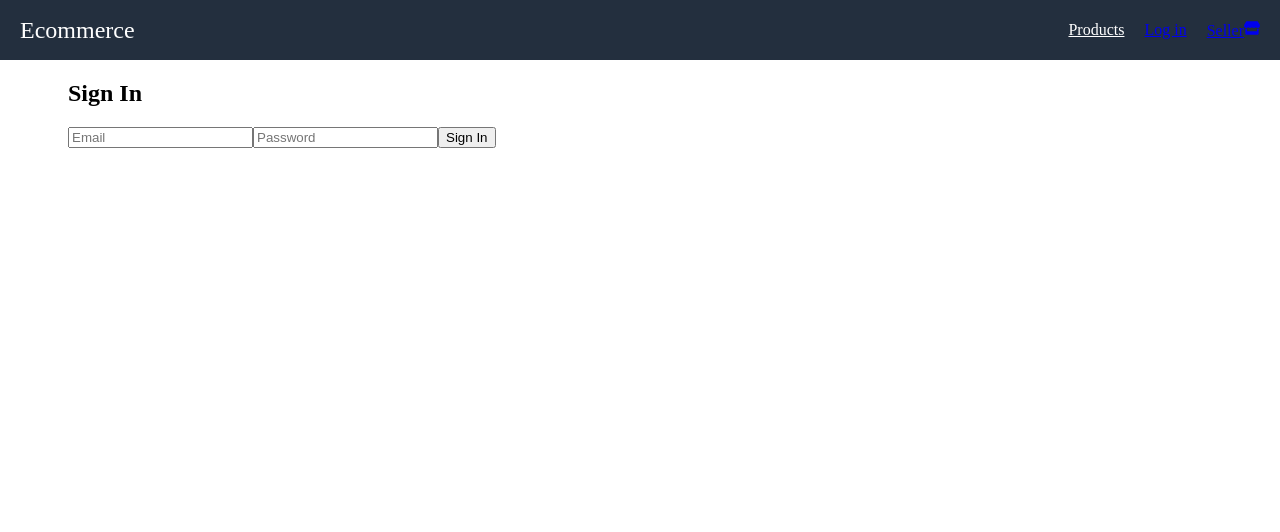
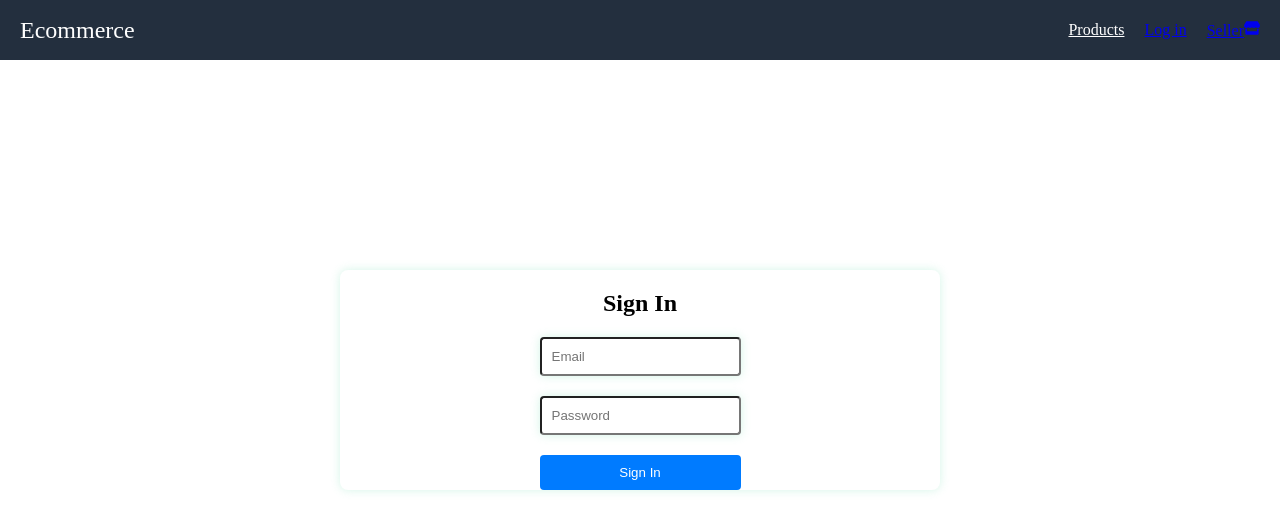
Before and after one commit to pnkkumar123/Ecommerce, a React (Vite) app in the folder frontEnd/: page /signin in a window 1280 px wide. Shown: the top 532 px of the page. Built offline with nearby package versions, Linux system fonts and the light colour scheme.

Commit message:
added css effects in signin page

```diff
--- a/frontEnd/src/AdminComponents/SignIn.jsx
+++ b/frontEnd/src/AdminComponents/SignIn.jsx
@@ -1,4 +1,5 @@
 import React, { useState } from "react";
+import styled from 'styled-components';
 import {
   SellerSignInFailure,
   SellerSignInSuccess,
@@ -46,11 +47,11 @@ function SignIn() {
   };
 
   return (
-    <>
-      <div>
-        <h2>Sign In</h2>
-        <form onSubmit={handleSubmit}>
-          <input
+    <SignInWrapper>
+      <SignInContainer>
+        <SignInTitle>Sign In</SignInTitle>
+        <SignInForm onSubmit={handleSubmit}>
+          <SignInInput
             type="email"
             name="email"
             id="email"
@@ -58,7 +59,7 @@ function SignIn() {
             onChange={handleChange}
             value={formData.email}
           />
-          <input
+          <SignInInput
             type="password"
             name="password"
             id="password"
@@ -66,11 +67,60 @@ function SignIn() {
             onChange={handleChange}
             value={formData.password}
           />
-          <button disabled={loading} type="submit">Sign In</button>
-        </form>
-      </div>
-    </>
+          <SignInButton disabled={loading} type="submit">Sign In</SignInButton>
+        </SignInForm>
+      </SignInContainer>
+    </SignInWrapper>
   );
 }
+const SignInWrapper = styled.div`
+background-size:cover;
+background-position:center;
+min-height:80vh;
+display:flex;
+margin:auto;
+justify-items:center;
+align-items:center;
+`
+const SignInContainer = styled.div`
+background-color:rgba(170,190,244,0.7)
+padding:20px;
+border-radius:8px;
+box-shadow:0 0 10px rgba(111,222,177,0.3);
+width:600px;
+display:flex;
+flex-direction:column;
+align-items:center;
+`
+const SignInForm = styled.form`
+display:flex;
+flex-direction:column;
+gap:20px;
+`
+const SignInTitle = styled.h1`
+font-size:24px;
+text-align:center;
+`;
+const ErrorMessage = styled.p`
+color:red;
 
+`;
+const SignInInput = styled.input`
+padding:10px;
+box-shadow:0 0 10px rgba(111,222,177,0.3);
+border-radius:4px;
+`;
+const SignInButton = styled.button`
+padding:10px;
+background-color:#007bff;
+color:#fff;
+border:none;
+border-radius:4px;
+cursor:pointer;
+
+&:disabled{
+  opacity:0.8;
+  cursor:not-allowed
+}
+`
 export default SignIn;
```
